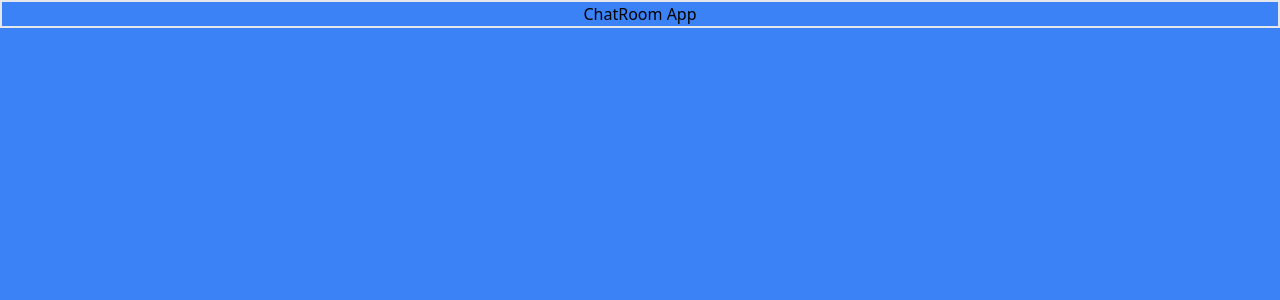
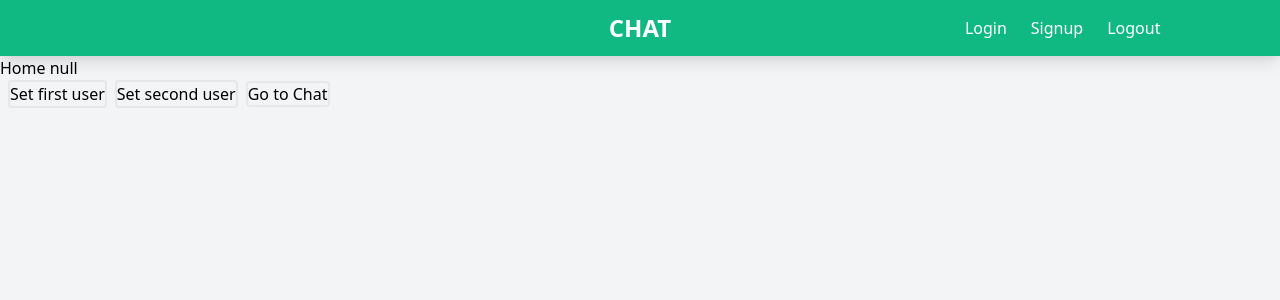
Before and after one commit to RicardoHernandezVarela/chatRoomApp-frontend, a React (Create React App) app: page / in a window 1280 px wide. Shown: the top 300 px of the page. Built offline with nearby package versions, Linux system fonts and the light colour scheme.

Commit message:
Navbar component

```diff
--- a/src/App.js
+++ b/src/App.js
@@ -1,11 +1,26 @@
+import React from 'react';
+import {BrowserRouter as Router, Switch, Route} from 'react-router-dom';
+import routes from './Routes';
+
+/* SCREENS */
+import Home from './screens/Home';
+import Chat from './screens/Chat';
+
+/* COMPONENTS */
+import Navbar from './components/Navbar';
 
 function App() {
   return (
-    <div className="bg-blue-500 w-screen h-screen m-0 p-0">
-      <header className="border-2 text-center">
-        <h5>ChatRoom App</h5>
-      </header>
-    </div>
+    <Router>
+      <div className="bg-gray-100 w-screen h-screen m-0 p-0">
+        <Navbar />
+
+        <Switch>
+          <Route exact path={routes.HOME} component={Home} />
+          <Route exact path={routes.CHAT} component={Chat} />
+        </Switch>
+      </div>
+    </Router>
   );
 }
 
--- /dev/null
+++ b/src/Routes/index.js
@@ -0,0 +1,6 @@
+const routes = {
+  HOME: '/',
+  CHAT: '/chat',
+};
+
+export default routes;
--- /dev/null
+++ b/src/components/Navbar/index.js
@@ -0,0 +1,48 @@
+import React from 'react';
+import { NavLink } from 'react-router-dom';
+import routes from '../../Routes';
+
+function Navbar() {
+  const [menuIconHidden, setMenuIconHidden] = React.useState(true);
+
+  return (
+    <div className="bg-green-500 grid grid-cols-3 pt-1 pb-1 shadow-lg z-10">
+      <div className="col-start-1 cursor-pointer flex justify-center items-center md:hidden"
+        onClick={() => setMenuIconHidden(!menuIconHidden)}>
+        <svg className="w-6 h-6" xmlns="http://www.w3.org/2000/svg" fill="none" viewBox="0 0 24 24" stroke="currentColor">
+          <path d="M4 6h16M4 12h16M4 18h16" />
+        </svg>
+      </div>
+
+      <h3 className="col-start-2 text-center p-2 font-bold text-white text-2xl">CHAT</h3>
+
+      <nav className="col-start-1 md:col-start-3 pt-1 pb-1 relative">
+        <ul className="hidden md:flex md:justify-center">
+          <li className="text-center p-2 mr-2 text-white">
+            <NavLink to={routes.HOME}>Login</NavLink>
+          </li>
+          <li className="text-center p-2 mr-2 text-white">
+            <NavLink to={routes.HOME}>Signup</NavLink>
+          </li>
+          <li className="text-center p-2 mr-2 text-white">
+            <NavLink to={routes.HOME}>Logout</NavLink>
+          </li>
+        </ul>
+
+        <ul className={`${menuIconHidden ? 'hidden' : 'block'} md:hidden rounded border bg-white text-green-500 absolute -top-2 left-1/4`}>
+          <li className="text-center p-2 hover:bg-gray-300">
+            <NavLink to={routes.HOME}>Login</NavLink>
+          </li>
+          <li className="text-center p-2 hover:bg-gray-300">
+            <NavLink to={routes.HOME}>Signup</NavLink>
+          </li>
+          <li className="text-center p-2 hover:bg-gray-300">
+            <NavLink to={routes.HOME}>Logout</NavLink>
+          </li>
+        </ul>
+      </nav>
+    </div>
+  );
+}
+
+export default Navbar;
--- a/src/context/UserContext.js
+++ /dev/null
@@ -1,5 +0,0 @@
-import { createContext } from "react";
-
-const UserContext = createContext(null);
-
-export default UserContext;
--- /dev/null
+++ b/src/context/index.js
@@ -0,0 +1,31 @@
+import React from "react";
+
+export const UserContext = React.createContext(null);
+
+export class Provider extends React.Component {
+  constructor(props) {
+    super(props);
+    this.state = {
+      user: null,
+    };
+  }
+
+  setUser = (user) => {
+    this.setState({user: user});
+  };
+
+  render() {
+    return (
+      <UserContext.Provider value={{
+        ...this.state,
+        actions: {
+          setUser: this.setUser
+        }
+      }}>
+        {this.props.children}
+      </UserContext.Provider>
+    );
+  }
+}
+
+export const Consumer = UserContext.Consumer;
--- a/src/index.js
+++ b/src/index.js
@@ -3,9 +3,14 @@ import ReactDOM from 'react-dom';
 import './assets/css/main.css';
 import App from './App';
 
+/* Import UserContext */
+import { Provider } from './context';
+
 ReactDOM.render(
   <React.StrictMode>
-    <App />
+    <Provider>
+      <App />
+    </Provider>
   </React.StrictMode>,
   document.getElementById('root')
 );
--- a/src/screens/Chat/index.js
+++ b/src/screens/Chat/index.js
@@ -1,9 +1,18 @@
 import React from 'react';
+import { NavLink } from 'react-router-dom';
+import routes from '../../Routes';
+
+/* Import Consumer from Context */
+import { UserContext } from '../../context';
 
 function Chat() {
+  const userContext = React.useContext(UserContext);
+  const { user } = userContext;
+
   return (
     <div>
-      <h1>Chat</h1>
+      <h1>{`CHAT ${JSON.stringify(user)}`}</h1>
+      <NavLink className="ml-2 border-2 rounded" exact to={routes.HOME}>Go to Home</NavLink>
     </div>
   );
 }
--- a/src/screens/Home/index.js
+++ b/src/screens/Home/index.js
@@ -1,9 +1,38 @@
 import React from 'react';
+import { NavLink } from 'react-router-dom';
+import routes from '../../Routes';
 
-function Home() {
+/* Import context Consumer */
+import { UserContext } from '../../context';
+
+/* Test user data */
+const users = [
+  {
+    name: 'April',
+    email: 'april@example.com',
+    password: '123',
+    id: 'a123',
+  },
+  {
+    name: 'Monic',
+    email: 'moni@example.com',
+    password: '456',
+    id: 'm456',
+  }
+];
+
+function Home(props) {
+  const userContext = React.useContext(UserContext);
+  const { user } = userContext;
+  const { setUser } = userContext.actions;
+
   return (
     <div>
-      <h1>Home</h1>
+      <h1>{`Home ${JSON.stringify(user)}`}</h1>
+      <button className="ml-2 border-2 rounded" onClick={() => setUser(users[0])}>Set first user</button>
+      <button className="ml-2 border-2 rounded" onClick={() => setUser(users[1])}>Set second user</button>
+
+      <NavLink className="ml-2 border-2 rounded" exact to={routes.CHAT}>Go to Chat</NavLink>
     </div>
   );
 }
```
